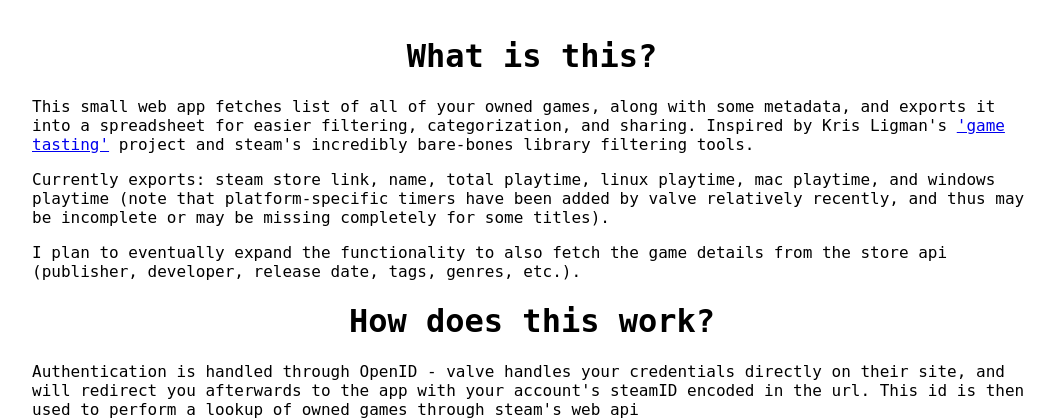
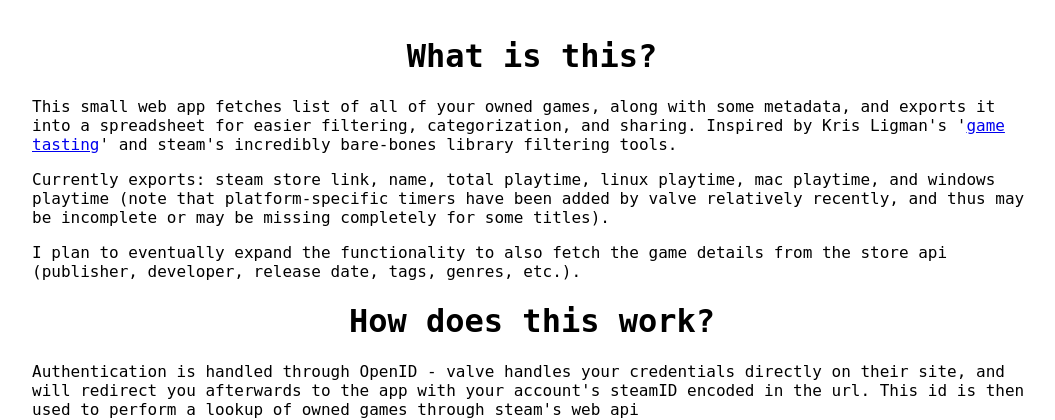
Before and after one commit to rmmbear/steam-games-exporter, a Flask app: page /tools/steam-games-exporter/ in a window 1280 px wide. Shown: the top 420 px of the page, without its empty margins (108-1163 px from the left). Run offline with Flask 2, Linux system fonts and the light colour scheme.

Commit message:
small stylistic change

```diff
--- a/templates/index.html
+++ b/templates/index.html
@@ -2,7 +2,7 @@
 {% block body %}
     <div>
         <h1>What is this?</h1>
-        <p>This small web app fetches list of all of your owned games, along with some metadata, and exports it into a spreadsheet for easier filtering, categorization, and sharing. Inspired by Kris Ligman's <a href="https://unwinnable.com/2020/12/29/i-played-over-100-games-this-year-and-this-is-what-i-learned/">'game tasting'</a> project and steam's incredibly bare-bones library filtering tools.</p>
+        <p>This small web app fetches list of all of your owned games, along with some metadata, and exports it into a spreadsheet for easier filtering, categorization, and sharing. Inspired by Kris Ligman's '<a href="https://unwinnable.com/2020/12/29/i-played-over-100-games-this-year-and-this-is-what-i-learned/">game tasting</a>' and steam's incredibly bare-bones library filtering tools.</p>
         <p>Currently exports: steam store link, name, total playtime, linux playtime, mac playtime, and windows playtime (note that platform-specific timers have been added by valve relatively recently, and thus may be incomplete or may be missing completely for some titles).</p>
         <p>I plan to eventually expand the functionality to also fetch the game details from the store api (publisher, developer, release date, tags, genres, etc.).</p>
         <h1>How does this work?</h1>
```
